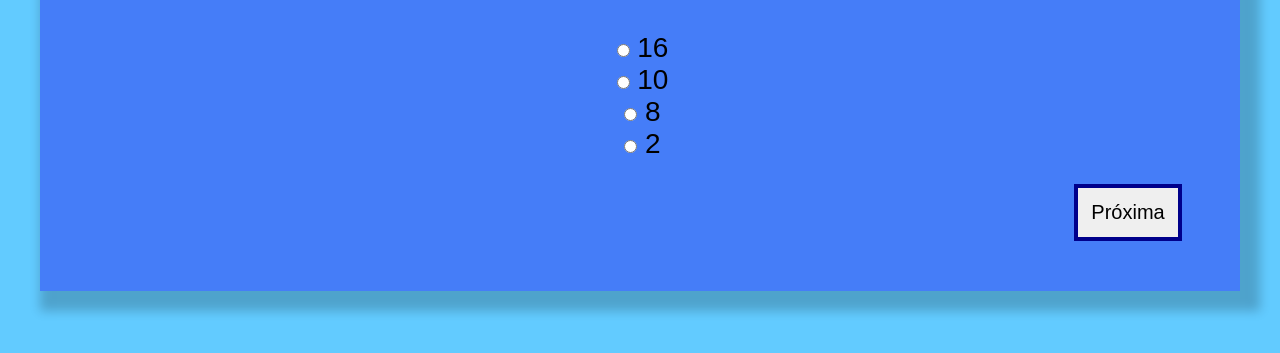
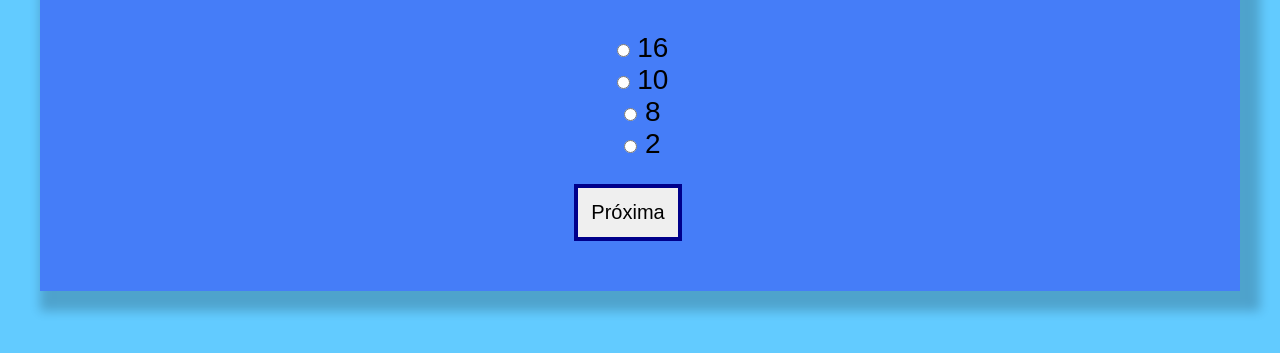
Before and after one commit to ViniciusTonello/Quiz-web, a plain HTML site: page index.html in a window 1280 px wide. Shown: the part 301-654 px from the top of the page. Drawn offline with Linux system fonts and the light colour scheme; a web font is replaced by a local one.

Commit message:
Update style.css

```diff
--- a/css/style.css
+++ b/css/style.css
@@ -90,7 +90,7 @@ button {
     text-decoration: none;
     padding: 13px;
     margin: 2%;
-    margin-left: 1000px;
+    margin-left: auto;
     margin-bottom: 50px;
     font-size: 20px;
     font-family: 'Anek Devanagari', sans-serif;
```
